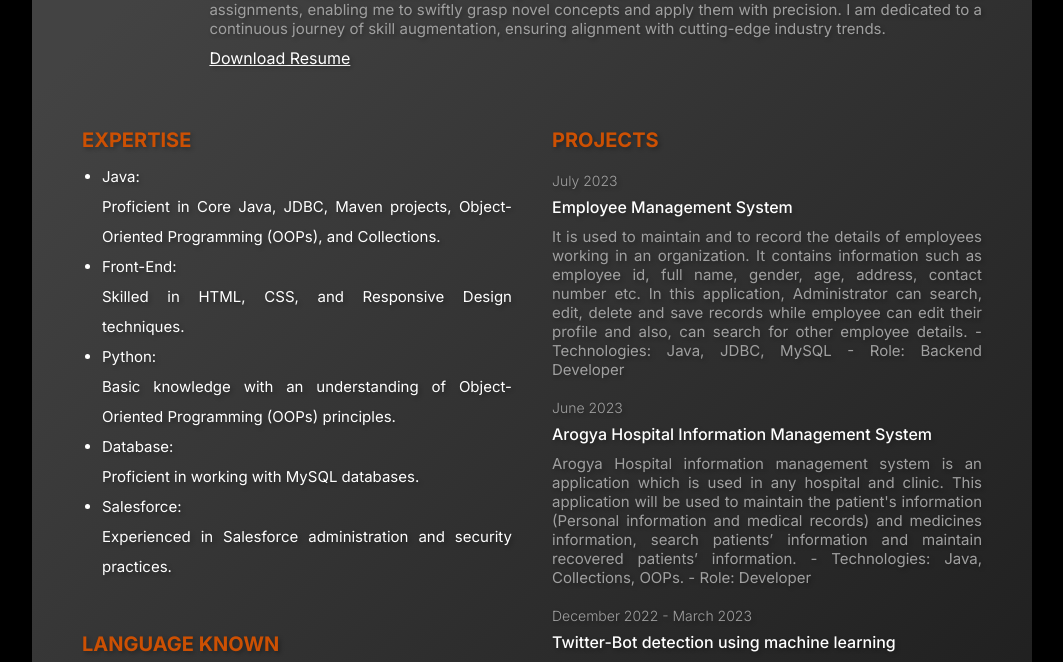
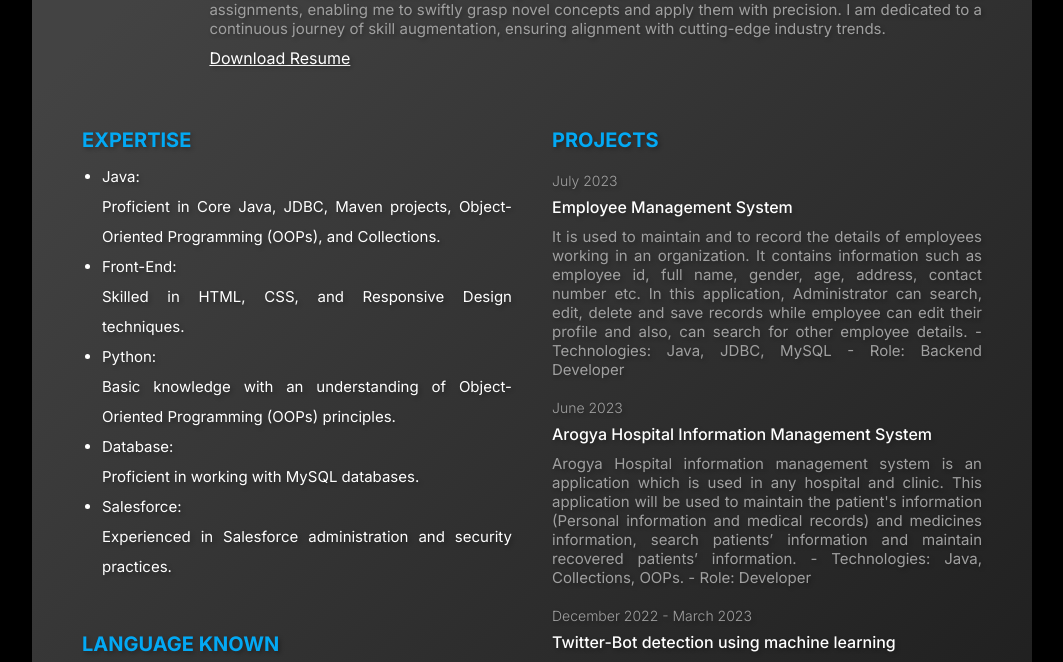
Before and after one commit to Pranithjainbp84/Resume, a plain HTML site: page index.html in a window 1280 px wide. Shown: the part 243-905 px from the top of the page, without its empty margins (108-1171 px from the left). Drawn offline with nearby package versions, Linux system fonts and the light colour scheme.

Commit message:
Update style.css

```diff
--- a/style.css
+++ b/style.css
@@ -7,7 +7,7 @@
 	text-shadow: 2px 2px 4px rgba(0, 0, 0, 0.3);
 }
 :root {
-	--primary-color: #cc5003;
+	--primary-color: #03a9f4;
 	--text-color: #a0a0a0;
 }
 html {
```
